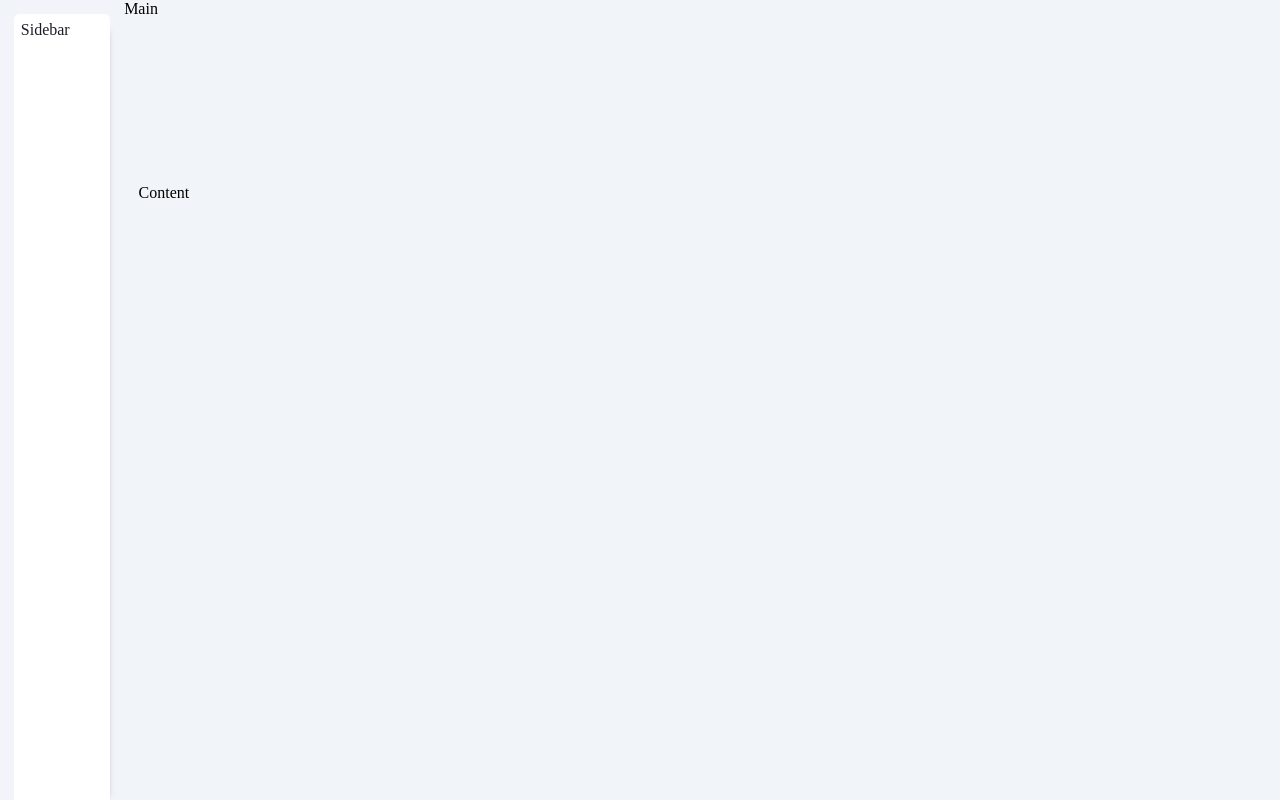
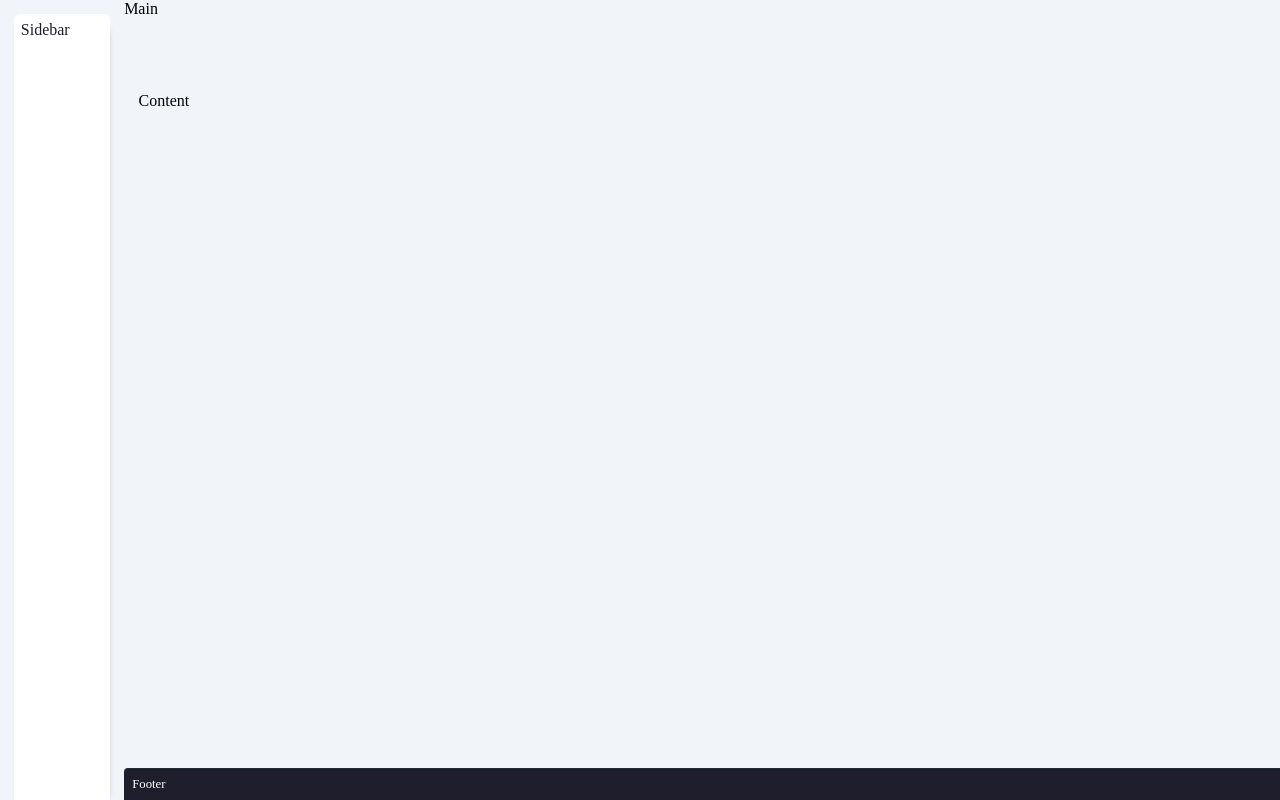
Before and after one commit to kayoriccelo/time-clock-react, a React (Vite) app: page / in a window 1280 px wide. Built offline with nearby package versions, Linux system fonts and the light colour scheme.

Commit message:
feat: created a new Footer component

```diff
--- a/src/common/theme/styled.tsx
+++ b/src/common/theme/styled.tsx
@@ -30,6 +30,12 @@ export const theme = {
             font-family: ${fontFamily};
             box-shadow: 0.438rem 0.438rem 0.375rem -0.625rem #797a7a;
         `,
+        footer: `
+            background-color: #1e1e2d;
+            color: white;
+            font-size: 0.8rem;
+            font-family: ${fontFamily};
+        `,
     },
     dark: {
         background: `
@@ -43,7 +49,19 @@ export const theme = {
             box-shadow: 0.438rem 0.438rem 0.375rem -0.5rem #202a39;
             border-right: 0.063rem solid #202a39;
         `,
-    },
+        footer: `
+            background-color: rgb(28, 30, 39);
+            color: #cdcccc;
+            font-size: ${fontSize};
+            font-family: ${fontFamily};
+        `,
+    }, footer: `
+            background-color: rgb(28, 30, 39);
+            color: #cdcccc;
+            font-size: ${fontSize};
+            font-family: ${fontFamily};
+        `,
+
 }
 
 
--- /dev/null
+++ b/src/components/layout/footer/index.tsx
@@ -0,0 +1,14 @@
+import { useContext } from "react"
+import { FooterStyled } from "./style/styled"
+import ThemeContext from "../../../pages/app/contexts"
+
+
+export function Footer () {
+    const { theme } = useContext(ThemeContext)
+
+    return (
+        <FooterStyled theme={theme}>
+            Footer
+        </FooterStyled>
+    )
+}
--- /dev/null
+++ b/src/components/layout/footer/style/interface.ts
@@ -0,0 +1,4 @@
+
+export interface StyledFooterProps {
+    theme: {}
+}
--- /dev/null
+++ b/src/components/layout/footer/style/styled.tsx
@@ -0,0 +1,12 @@
+import { styled } from "styled-components"
+import { StyledFooterProps } from "./interface"
+
+
+export const FooterStyled = styled.div<StyledFooterProps>`
+    padding: 0.5rem;
+    box-shadow: 0.438rem 0.438rem 0.375rem -0.5rem #202a39;
+    border-top: 0.063rem solid #202a39;
+    border-top-left-radius: 0.25rem;
+
+    ${props => props.theme.footer}
+`
--- a/src/pages/home/index.tsx
+++ b/src/pages/home/index.tsx
@@ -1,5 +1,6 @@
 import { Outlet } from "react-router-dom"
 import { Container, Main, Content, Sidebar } from "../../components"
+import { Footer } from "../../components/layout/footer"
 
 
 export function Home () {
@@ -15,6 +16,8 @@ export function Home () {
 
                     <Outlet />
                 </Content>
+
+                <Footer />
             </Main>
         </Container>
     )
```
